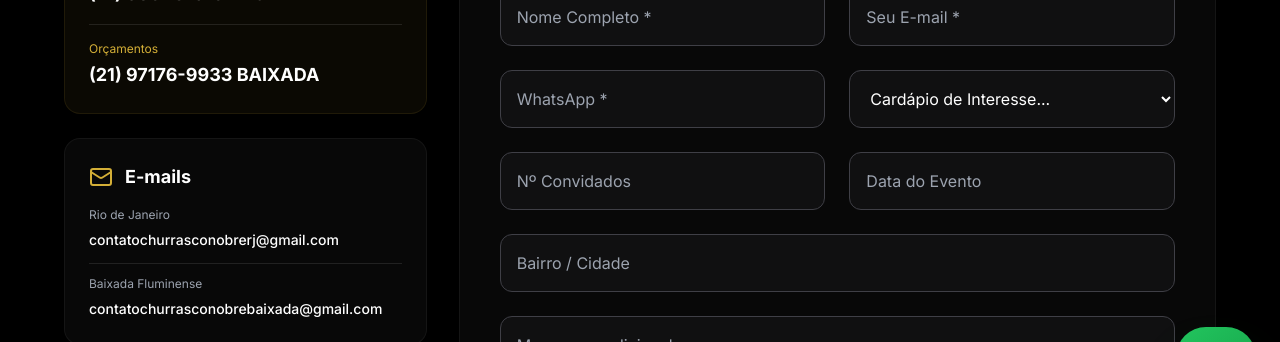
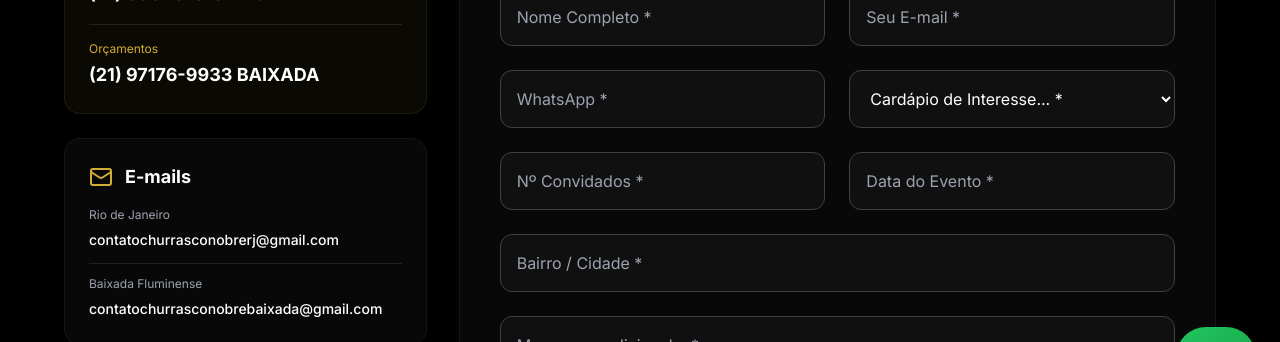
Before and after one commit to Dawerty12/Churrasco-Nobre, a Next.js app: page /contato in a window 1280 px wide. Shown: the part 389-731 px from the top of the page. Built offline with nearby package versions, Linux system fonts and the light colour scheme; a web font is replaced by a local one.

Commit message:
Correção CONTATO

```diff
--- a/app/contato/page.tsx
+++ b/app/contato/page.tsx
@@ -42,6 +42,8 @@ export default function Contato() {
 
       <div className="container mx-auto px-4">
         <div className="max-w-6xl mx-auto grid grid-cols-1 lg:grid-cols-3 gap-8">
+
+          {/* LADO ESQUERDO: INFORMAÇÕES */}
           <div className="lg:col-span-1 space-y-6">
             <div className="glass-gold rounded-2xl p-6 border-l-4 border-primary">
               <div className="flex items-center gap-3 mb-4">
@@ -103,6 +105,8 @@ export default function Contato() {
               </div>
             </div>
           </div>
+
+          {/* LADO DIREITO: FORMULÁRIO */}
           <div className="lg:col-span-2">
              <div className="glass rounded-2xl p-8 md:p-10 border border-zinc-800">
               <h2 className="text-2xl font-bold text-white mb-2">Solicitar Orçamento</h2>
@@ -137,8 +141,9 @@ export default function Contato() {
                 {/* Telefone e Tipo de Cardápio */}
                 <div className="grid grid-cols-1 md:grid-cols-2 gap-6">
                    <input type="tel" name="telefone" required placeholder="WhatsApp *" className="w-full bg-zinc-900/50 border border-zinc-700 rounded-xl p-4 text-white outline-none focus:border-primary transition-colors" />
-                   <select name="tipo-cardapio" className="w-full bg-zinc-900/50 border border-zinc-700 rounded-xl p-4 text-white outline-none cursor-pointer">
-                      <option value="">Cardápio de Interesse...</option>
+
+                   <select name="tipo-cardapio" required className="w-full bg-zinc-900/50 border border-zinc-700 rounded-xl p-4 text-white outline-none cursor-pointer">
+                      <option value="">Cardápio de Interesse... *</option>
                       <option value="churrasco">Churrasco</option>
                       <option value="festa-junina">Festa Junina</option>
                       <option value="feijoada">Feijoada</option>
@@ -146,18 +151,19 @@ export default function Contato() {
                    </select>
                 </div>
 
-                {/* Convidados e Data */}
+                {/* Convidados e Data - AGORA OBRIGATÓRIOS */}
                  <div className="grid grid-cols-1 md:grid-cols-2 gap-6">
-                  <input type="number" name="convidados" placeholder="Nº Convidados" className="w-full bg-zinc-900/50 border border-zinc-700 rounded-xl p-4 text-white outline-none" />
-                  <input type="text" name="data" placeholder="Data do Evento" className="w-full bg-zinc-900/50 border border-zinc-700 rounded-xl p-4 text-white outline-none" />
+                  <input type="number" name="convidados" required placeholder="Nº Convidados *" className="w-full bg-zinc-900/50 border border-zinc-700 rounded-xl p-4 text-white outline-none" />
+                  <input type="text" name="data" required placeholder="Data do Evento *" className="w-full bg-zinc-900/50 border border-zinc-700 rounded-xl p-4 text-white outline-none" />
                 </div>
 
-                {/* Localização */}
+                {/* Localização - AGORA OBRIGATÓRIO */}
                 <div>
-                  <input type="text" name="localizacao" placeholder="Bairro / Cidade" className="w-full bg-zinc-900/50 border border-zinc-700 rounded-xl p-4 text-white outline-none" />
+                  <input type="text" name="localizacao" required placeholder="Bairro / Cidade *" className="w-full bg-zinc-900/50 border border-zinc-700 rounded-xl p-4 text-white outline-none" />
                 </div>
 
-                <textarea name="mensagem" rows={4} placeholder="Mensagem adicional..." className="w-full bg-zinc-900/50 border border-zinc-700 rounded-xl p-4 text-white outline-none resize-none"></textarea>
+                {/* Mensagem - AGORA OBRIGATÓRIA */}
+                <textarea name="mensagem" required rows={4} placeholder="Mensagem adicional... *" className="w-full bg-zinc-900/50 border border-zinc-700 rounded-xl p-4 text-white outline-none resize-none"></textarea>
 
                 <button
                   type="submit"
```
